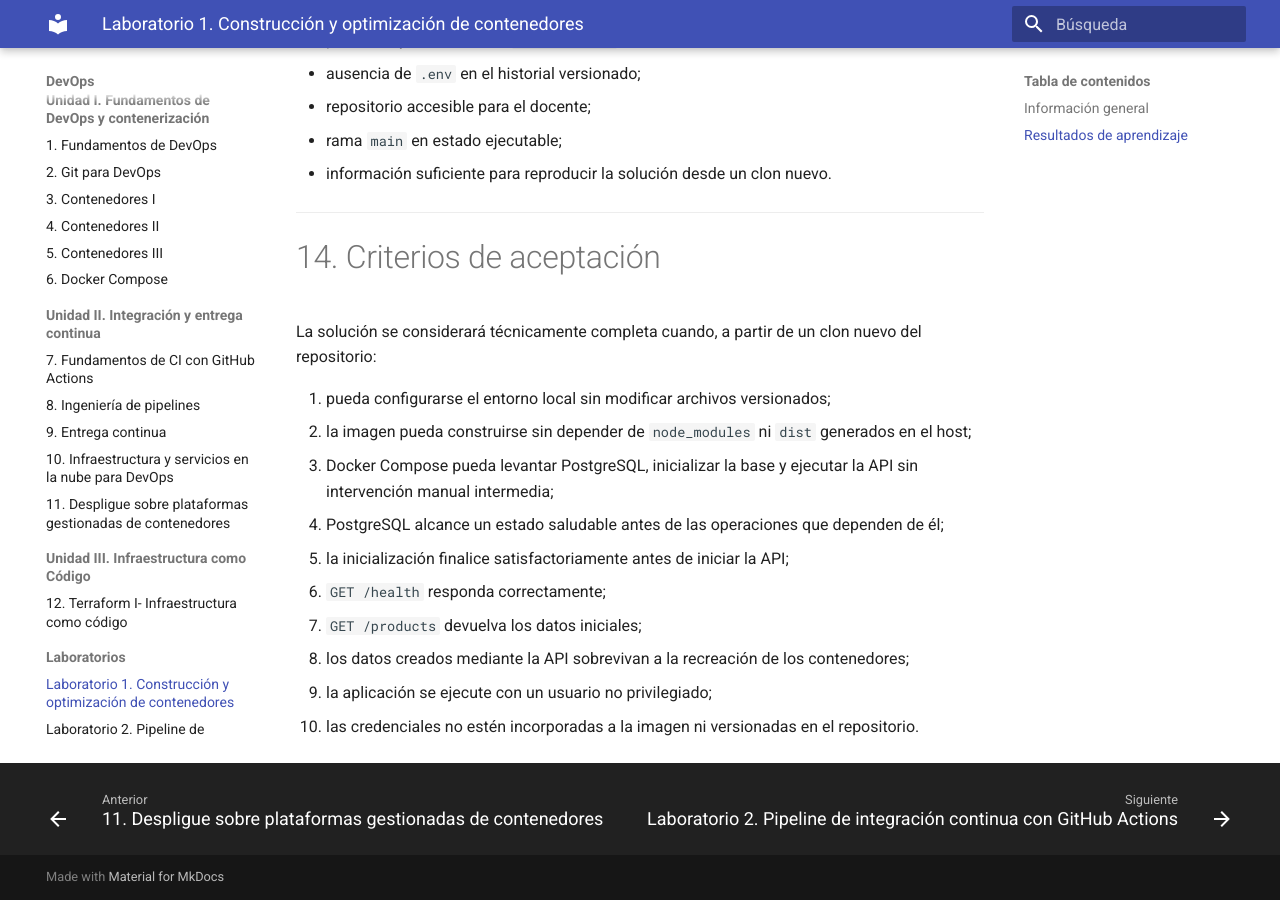
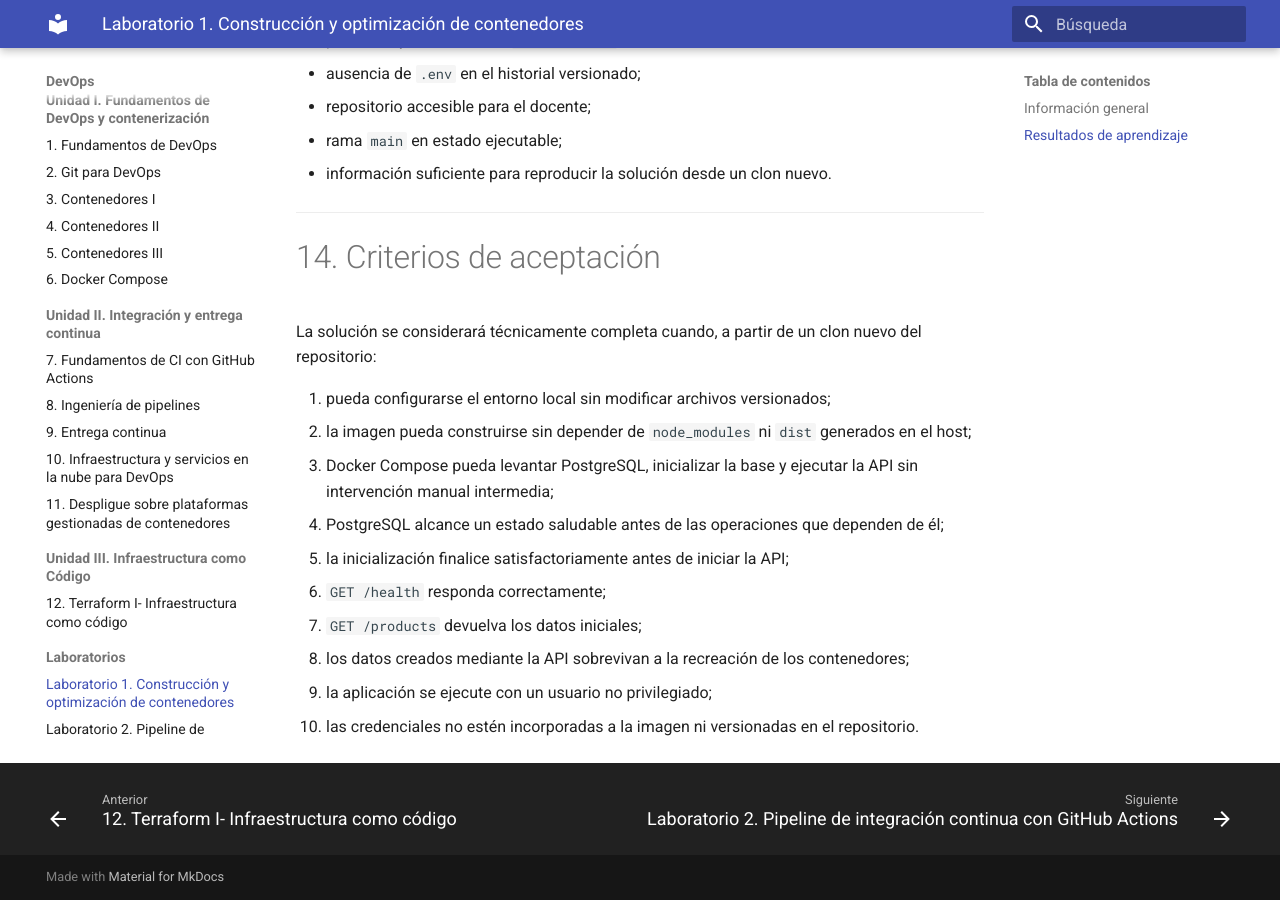
Before and after one commit to guillermocalderon2021/devops-2026, an MkDocs documentation site: the page built from docs/labs/lab01_contenedores.md, in a window 1280 px wide and 900 px high, scrolled down 14360 px. Built offline with MkDocs 1.6.1 and Material for MkDocs 9.7.7, drawn with Linux system fonts in a browser that asks for light colours.

Commit message:
Agent Host changes for agents/fix-mkdocs-yml-class12-link

```diff
--- a/mkdocs.yml
+++ b/mkdocs.yml
@@ -43,7 +43,7 @@ nav:
       - 11. Despligue sobre plataformas gestionadas de contenedores: unidad-2/s11_despliegue_plataformas_gestionadas.md
 
   - Unidad III. Infraestructura como Código:
-      - 12. Terraform I- Infraestructura como código: unidad-3/clase12-terraform-i.md
+      - 12. Terraform I- Infraestructura como código: unidad-3/clase-12-terraform-i.md
 
   - Laboratorios:
       - Laboratorio 1. Construcción y optimización de contenedores: labs/lab01_contenedores.md
```
Also changed, not shown: docs/index.md (+1 -1 lines).
